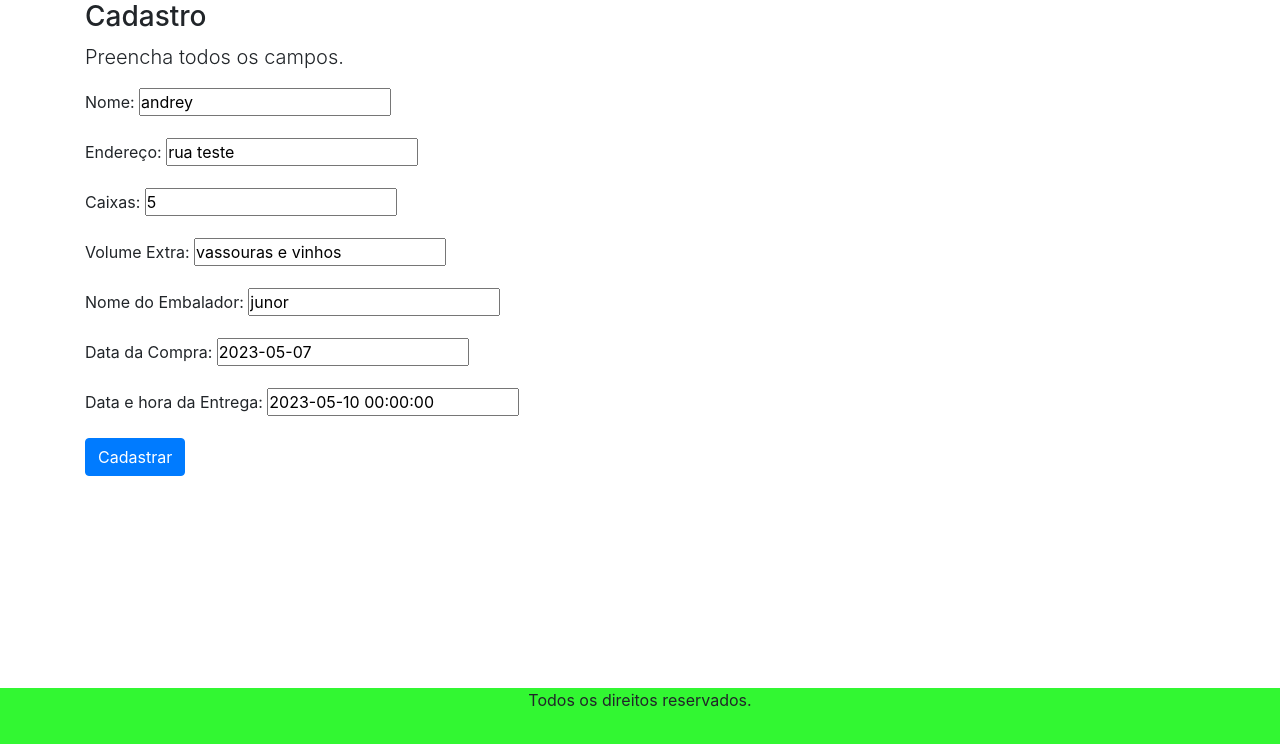
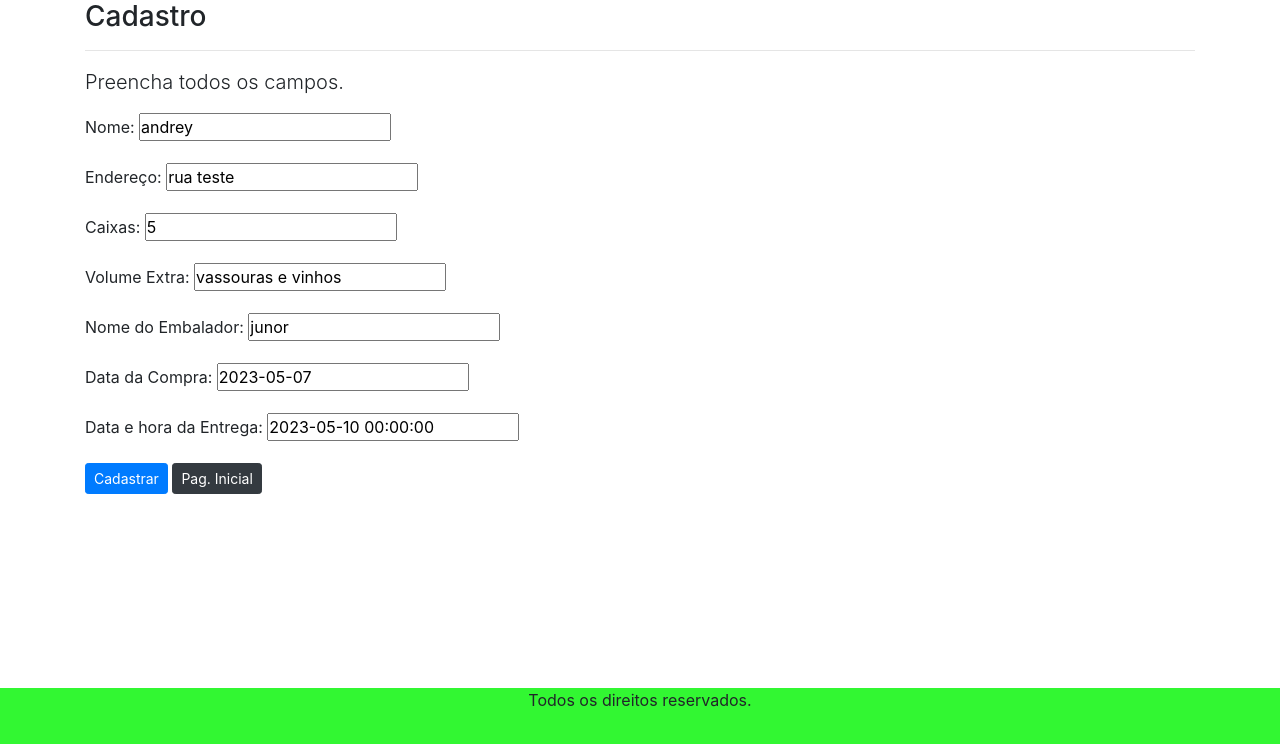
Before and after one commit to andreycoutt/PerimCenter, a Django app: page /editar/entrega/4/ in a window 1280 px wide. Shown: the part 56-800 px from the top of the page. Run offline with Django 4.2, Linux system fonts and the light colour scheme; data comes from the database, SQL or seed files in the repository; both versions use the stored data as it was after the commit.

Commit message:
links e botões para navegação no app

```diff
--- a/cadastros/templates/cadastros/form.html
+++ b/cadastros/templates/cadastros/form.html
@@ -19,6 +19,7 @@
 <form action="" method="POST">
 
     <h3>Cadastro</h3>
+    <hr>
 <p class="lead">
      Preencha todos os campos.
 </p>
@@ -28,7 +29,9 @@
 
     {{ form.as_p }}
 
-    <button type="submit" class="btn btn-primary">Cadastrar</button>
+    <button type="submit" class="btn btn-primary btn-sm">Cadastrar</button>
+    <a href="{% url 'inicio' %}" class="btn btn-dark btn-sm" >Pag. Inicial</a>
+
 
 </form>
 </div>
--- a/cadastros/templates/cadastros/listas/entrega.html
+++ b/cadastros/templates/cadastros/listas/entrega.html
@@ -14,6 +14,8 @@
    <div class="table-responsive">
     <div  class="container">
         <h3>Lista de Entregas</h3>
+        <a href="{% url 'cadastrar-entrega' %}" class="btn btn-dark btn-sm" >Nova Entrega</a>
+        <a href="{% url 'inicio' %}" class="btn btn-dark btn-sm" >Pag. Inicial</a>
         <hr>
         <table class="table table-striped">
             <tr>
--- a/cadastros/views.py
+++ b/cadastros/views.py
@@ -15,7 +15,7 @@ class EntregaCreate(CreateView):
     model = Entrega
     fields = ['nome', 'endereco', 'caixas', 'volumeextra', 'nomeembalador', 'datacompra', 'datahoraentrega']
     template_name = 'cadastros/form.html'
-    success_url = reverse_lazy('cadastrar-entrega')
+    success_url = reverse_lazy('listar-entrega')
 
 # update #
 
```
Also changed, not shown: db.sqlite3.
